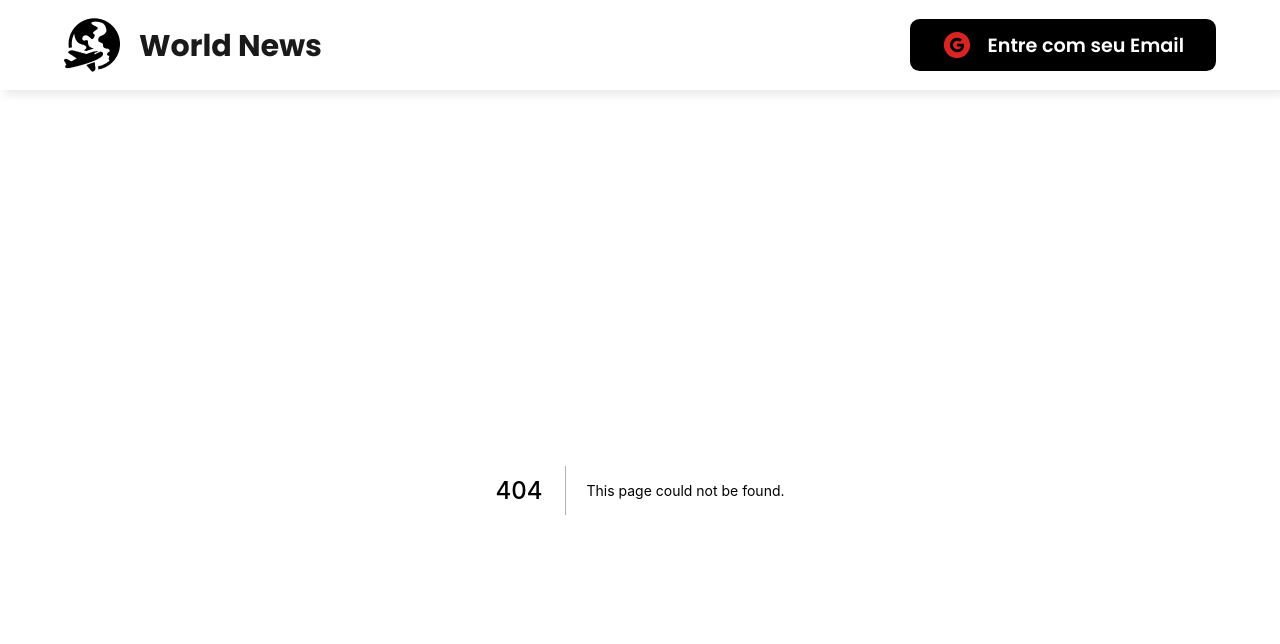
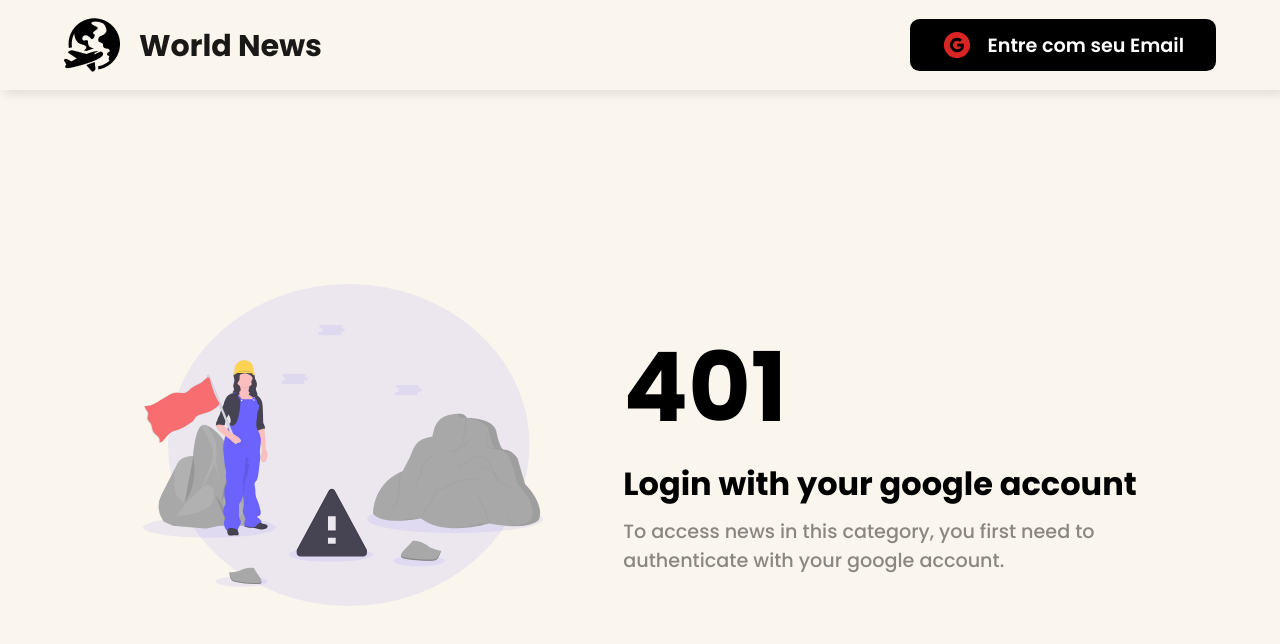
Before and after one commit to gabrieldiasss/worldnews, a Next.js app: page /unauthorized in a window 1280 px wide. Before the commit this address had no page. Shown: the top 644 px of the page. Built offline with nearby package versions, Linux system fonts and the light colour scheme.

Commit message:
unauthorized

```diff
--- a/pages/_document.tsx
+++ b/pages/_document.tsx
@@ -8,8 +8,8 @@ export default class MyDocument extends Document {
             <Html>
                 <Head>
                     <link rel="preconnect" href="https://fonts.googleapis.com" />
-                        <link rel="preconnect" href="https://fonts.gstatic.com" crossorigin />
-                    <link href="https://fonts.googleapis.com/css2?family=Merriweather:wght@400;700&family=Poppins:wght@600;700&display=swap" rel="stylesheet" />
+                    <link rel="preconnect" href="https://fonts.gstatic.com" />
+                    <link href="https://fonts.googleapis.com/css2?family=Merriweather:wght@400;700&family=Poppins:wght@500;600;700&display=swap" rel="stylesheet" />
 
                     {/* <link rel="shortcut icon" href="/favicon.png" type="image/x-icon" /> */}
                 </Head>
--- /dev/null
+++ b/pages/unauthorized/index.tsx
@@ -0,0 +1,24 @@
+import styles from './styles.module.scss'
+
+export default function Unauthorized() {
+
+    return (
+        <>
+            <main className={styles.contentContainer} >
+                <img src="/images/undraw_warning_cyit.svg" alt="" />
+
+                <section className={styles.content} >
+
+                    <h1>401</h1>
+                    <h2>
+                        Login with your google account
+                    </h2>
+                    <p>
+                        To access news in this category, you first need to authenticate with your google account.
+                    </p>
+
+                </section>
+            </main>
+        </>
+    )
+}
--- /dev/null
+++ b/pages/unauthorized/styles.module.scss
@@ -0,0 +1,35 @@
+.contentContainer {
+    display: flex;
+    align-items: center;
+    justify-content: center;
+    height: calc(100vh - 90px);
+
+    img {
+        width: 400px;
+    }
+}
+
+.content {
+
+    font-family: Poppins;
+
+    margin-left: 5rem;
+
+    h1 {
+        font-size: 6rem;
+    }
+
+    h2 {
+        font-size: 2rem;
+        font-family: 600;
+    }
+
+    p {
+        font-size: 1.2rem;
+        max-width: 500px;
+        font-weight: 500;
+        color: var(--gray-800);
+        margin-top: 0.6rem;
+    }
+
+}
--- a/styles/global.scss
+++ b/styles/global.scss
@@ -45,8 +45,11 @@ header, button, label {
 
 a {
     color: inherit;
-    text-decoration: none;
     cursor: pointer;
+}
+
+a::hover {
+    text-decoration: underline;
 }
 
 li {
--- a/types.ts
+++ b/types.ts
@@ -9,4 +9,7 @@ export interface News {
 
     title: string;
     abstract?: string;
+    byline: string;
+    published_date: string;
+    url: string;
 }
```
Also changed, not shown: components/New/index.tsx (+13 -1 lines), pages/index.tsx (+4 -4 lines), pages/post/index.tsx (deleted, +0 -17 lines), pages/post/styles.module.scss (deleted, +0 -28 lines), pages/section/[name].tsx (+15 -6 lines), public/images/img-post.png (deleted), public/images/undraw_warning_cyit.svg (added).
